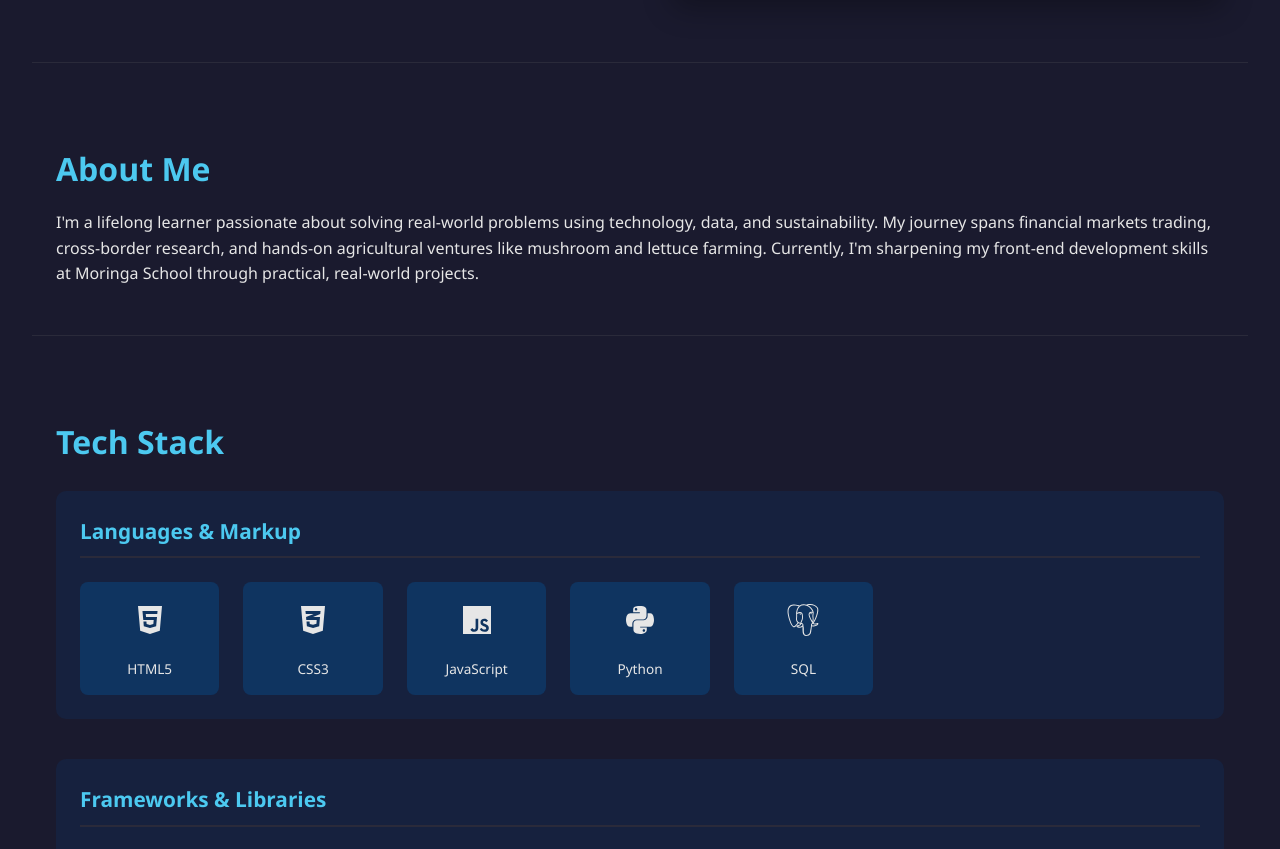
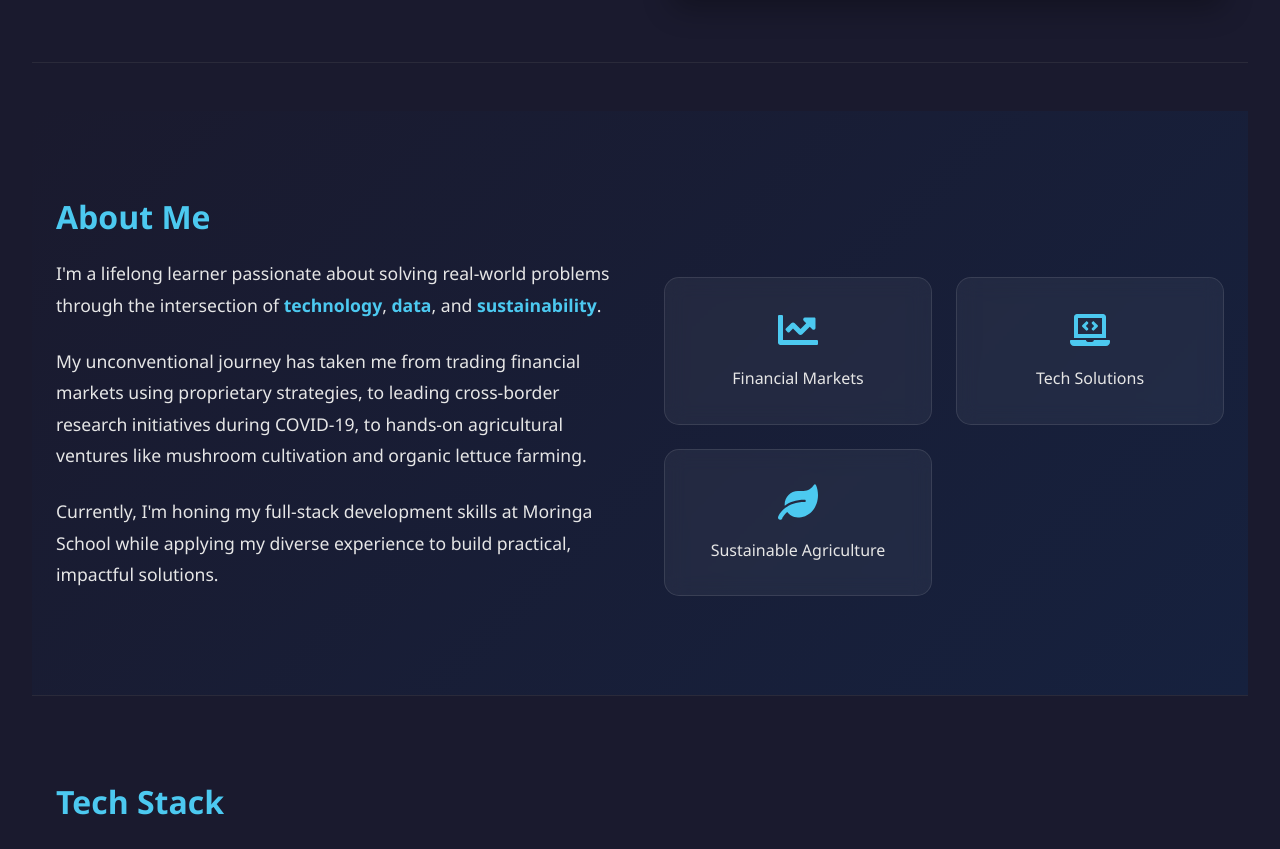
Before and after one commit to Jerome-Chauncey/PortfolioV2, a React (Vite) app: page / in a window 1280 px wide. Shown: the part 898-1747 px from the top of the page. Built offline with nearby package versions, Linux system fonts and the light colour scheme.

Commit message:
[Mods]: About.jsx and changes styling and content

```diff
--- a/package.json
+++ b/package.json
@@ -10,9 +10,10 @@
     "preview": "vite preview"
   },
   "dependencies": {
+    "framer-motion": "^12.16.0",
     "react": "^18.2.0",
     "react-dom": "^18.2.0",
-    "react-icons": "^4.10.1"
+    "react-icons": "^4.12.0"
   },
   "devDependencies": {
     "@types/react": "^18.2.15",
--- a/src/App.css
+++ b/src/App.css
@@ -632,3 +632,102 @@ p {
     justify-content: flex-start;
   }
 }
+
+
+/* About Section */
+.about {
+  position: relative;
+  padding: 5rem 0;
+  overflow: hidden;
+}
+
+.about::before {
+  content: '';
+  position: absolute;
+  top: 0;
+  left: 0;
+  width: 100%;
+  height: 100%;
+  background: linear-gradient(135deg, var(--primary-color) 0%, var(--secondary-color) 100%);
+  z-index: -1;
+}
+
+.about-content {
+  max-width: 1200px;
+  margin: 0 auto;
+}
+
+.about-grid {
+  display: grid;
+  grid-template-columns: 1fr 1fr;
+  gap: 3rem;
+  align-items: center;
+}
+
+.about-text p {
+  font-size: 1.1rem;
+  line-height: 1.8;
+  margin-bottom: 1.5rem;
+}
+
+.highlight {
+  color: var(--highlight-color);
+  font-weight: 600;
+}
+
+.about-icons {
+  display: grid;
+  grid-template-columns: repeat(2, 1fr);
+  gap: 1.5rem;
+}
+
+.icon-card {
+  background: rgba(255, 255, 255, 0.05);
+  backdrop-filter: blur(10px);
+  border-radius: 15px;
+  padding: 2rem;
+  display: flex;
+  flex-direction: column;
+  align-items: center;
+  justify-content: center;
+  text-align: center;
+  border: 1px solid rgba(255, 255, 255, 0.1);
+  transition: all 0.3s ease;
+}
+
+.icon-card:hover {
+  background: rgba(76, 201, 240, 0.1);
+  border-color: var(--highlight-color);
+}
+
+.icon {
+  font-size: 2.5rem;
+  margin-bottom: 1rem;
+  color: var(--highlight-color);
+}
+
+/* Responsive adjustments */
+@media (max-width: 992px) {
+  .about-grid {
+    grid-template-columns: 1fr;
+  }
+
+  .about-icons {
+    grid-template-columns: repeat(3, 1fr);
+    margin-top: 2rem;
+  }
+}
+
+@media (max-width: 768px) {
+  .about-icons {
+    grid-template-columns: 1fr;
+  }
+
+  .about-text p {
+    font-size: 1rem;
+  }
+
+  .icon {
+    font-size: 2rem;
+  }
+}
--- a/src/components/About.jsx
+++ b/src/components/About.jsx
@@ -1,14 +1,71 @@
+import React from 'react';
+import { FaLeaf, FaChartLine, FaLaptopCode } from 'react-icons/fa';
+import { motion } from 'framer-motion';
+
 const About = () => {
+  const fadeIn = {
+    hidden: { opacity: 0, y: 20 },
+    visible: { opacity: 1, y: 0 }
+  };
+
   return (
     <section id="about" className="about">
       <div className="container">
-        <h2>About Me</h2>
-        <p>
-          I'm a lifelong learner passionate about solving real-world problems using technology, data, and sustainability. My journey spans financial markets trading, cross-border research, and hands-on agricultural ventures like mushroom and lettuce farming. Currently, I'm sharpening my front-end development skills at Moringa School through practical, real-world projects.
-        </p>
+        <motion.div
+          initial="hidden"
+          whileInView="visible"
+          viewport={{ once: true }}
+          variants={fadeIn}
+          transition={{ duration: 0.8 }}
+          className="about-content"
+        >
+          <h2>About Me</h2>
+
+          <div className="about-grid">
+            <div className="about-text">
+              <p>
+                I'm a lifelong learner passionate about solving real-world problems through the intersection of <span className="highlight">technology</span>, <span className="highlight">data</span>, and <span className="highlight">sustainability</span>.
+              </p>
+
+              <p>
+                My unconventional journey has taken me from trading financial markets using proprietary strategies, to leading cross-border research initiatives during COVID-19, to hands-on agricultural ventures like mushroom cultivation and organic lettuce farming.
+              </p>
+
+              <p>
+                Currently, I'm honing my full-stack development skills at Moringa School while applying my diverse experience to build practical, impactful solutions.
+              </p>
+            </div>
+
+            <div className="about-icons">
+              <motion.div
+                whileHover={{ scale: 1.1 }}
+                className="icon-card"
+              >
+                <FaChartLine className="icon" />
+                <span>Financial Markets</span>
+              </motion.div>
+
+              <motion.div
+                whileHover={{ scale: 1.1 }}
+                className="icon-card"
+              >
+                <FaLaptopCode className="icon" />
+                <span>Tech Solutions</span>
+              </motion.div>
+
+              <motion.div
+                whileHover={{ scale: 1.1 }}
+                className="icon-card"
+              >
+                <FaLeaf className="icon" />
+                <span>Sustainable Agriculture</span>
+              </motion.div>
+            </div>
+          </div>
+        </motion.div>
       </div>
     </section>
-  )
-}
+  );
+};
 
-export default About
+export default About;
```
Also changed, not shown: 1 other file (tests, documents, lock files or other folders).
